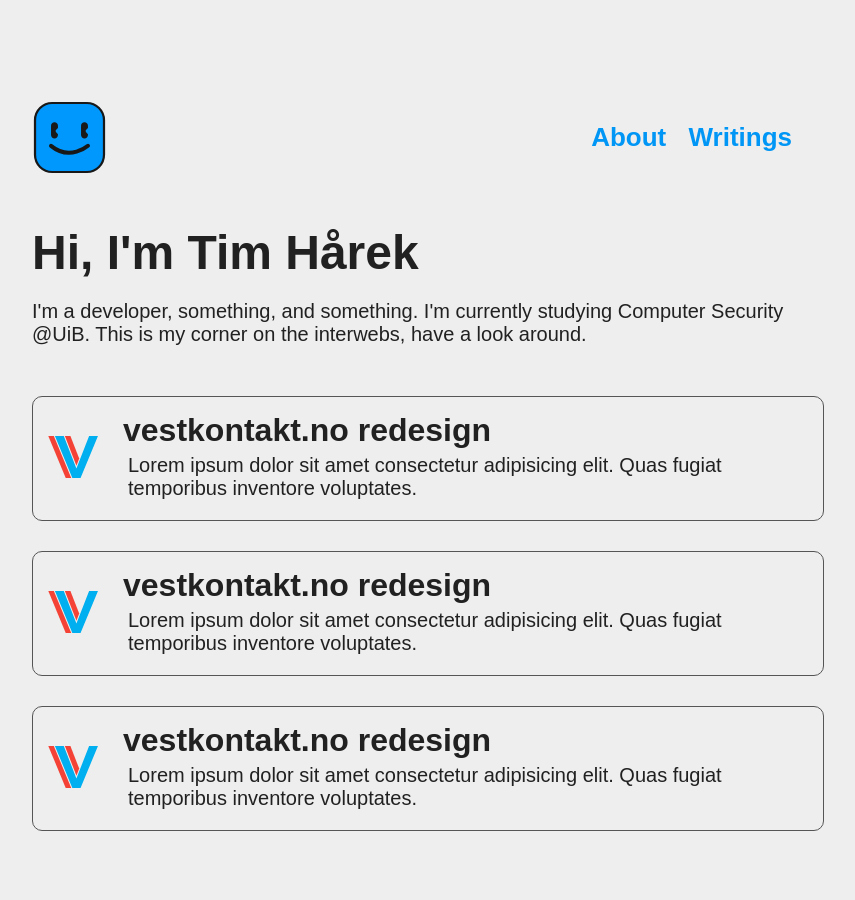
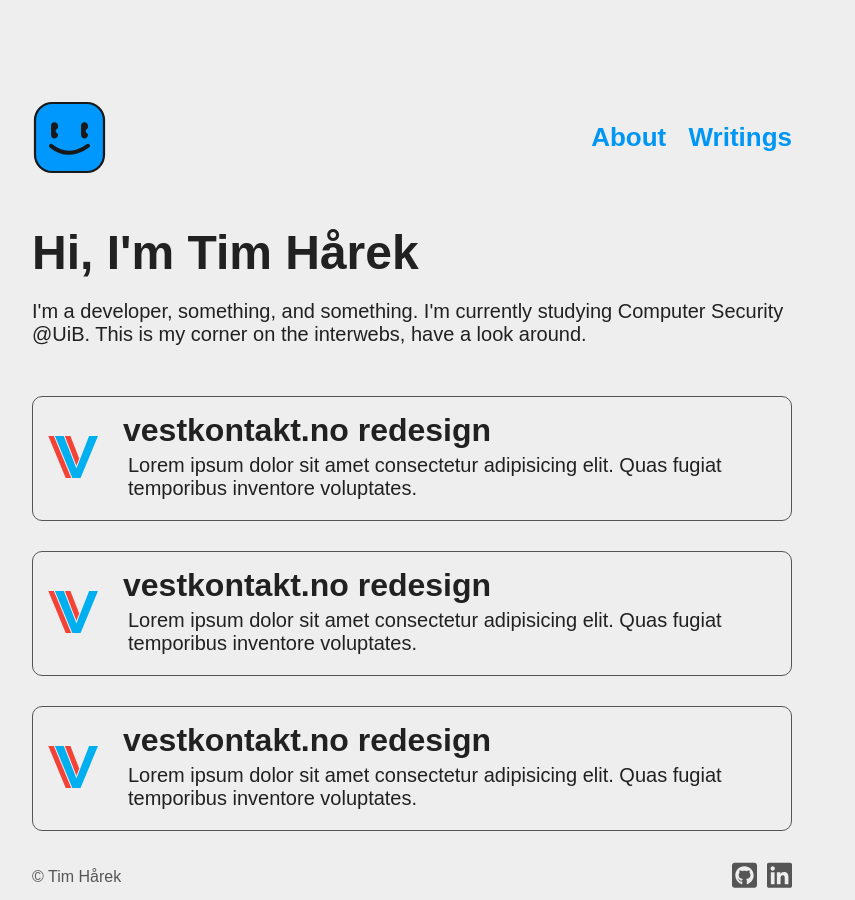
Before and after one commit to timharek/timharek.no, a Jekyll site: the page built from index.html, in a window 1280 px wide. Shown: the whole page, without its empty margins (228-1083 px from the left). Built offline with Jekyll 4.4.1, drawn with Linux system fonts in a browser that asks for light colours; some web fonts are replaced.

Commit message:
Updated footer

```diff
--- a/_includes/footer.html
+++ b/_includes/footer.html
@@ -1,31 +1,27 @@
-<footer class="site-footer h-card">
-  <data class="u-url" href="{{ "/" | relative_url }}"></data>
+<footer>
 
-  <div class="wrapper">
+  <div class="copyright">
+    &copy; {{ site.title }}
+  </div>
 
-    <h2 class="footer-heading">{{ site.title | escape }}</h2>
+  <div class="social">
+    <a href="https://github.com/{{ site.github_username}}" target="_blank">
+      <svg aria-hidden="true" focusable="false" data-prefix="fab" data-icon="github-square"
+        class="svg-inline--fa fa-github-square fa-w-14" role="img" xmlns="http://www.w3.org/2000/svg" viewBox="0 0 448 512">
+        <path class="github"
+          d="M400 32H48C21.5 32 0 53.5 0 80v352c0 26.5 21.5 48 48 48h352c26.5 0 48-21.5 48-48V80c0-26.5-21.5-48-48-48zM277.3 415.7c-8.4 1.5-11.5-3.7-11.5-8 0-5.4.2-33 .2-55.3 0-15.6-5.2-25.5-11.3-30.7 37-4.1 76-9.2 76-73.1 0-18.2-6.5-27.3-17.1-39 1.7-4.3 7.4-22-1.7-45-13.9-4.3-45.7 17.9-45.7 17.9-13.2-3.7-27.5-5.6-41.6-5.6-14.1 0-28.4 1.9-41.6 5.6 0 0-31.8-22.2-45.7-17.9-9.1 22.9-3.5 40.6-1.7 45-10.6 11.7-15.6 20.8-15.6 39 0 63.6 37.3 69 74.3 73.1-4.8 4.3-9.1 11.7-10.6 22.3-9.5 4.3-33.8 11.7-48.3-13.9-9.1-15.8-25.5-17.1-25.5-17.1-16.2-.2-1.1 10.2-1.1 10.2 10.8 5 18.4 24.2 18.4 24.2 9.7 29.7 56.1 19.7 56.1 19.7 0 13.9.2 36.5.2 40.6 0 4.3-3 9.5-11.5 8-66-22.1-112.2-84.9-112.2-158.3 0-91.8 70.2-161.5 162-161.5S388 165.6 388 257.4c.1 73.4-44.7 136.3-110.7 158.3zm-98.1-61.1c-1.9.4-3.7-.4-3.9-1.7-.2-1.5 1.1-2.8 3-3.2 1.9-.2 3.7.6 3.9 1.9.3 1.3-1 2.6-3 3zm-9.5-.9c0 1.3-1.5 2.4-3.5 2.4-2.2.2-3.7-.9-3.7-2.4 0-1.3 1.5-2.4 3.5-2.4 1.9-.2 3.7.9 3.7 2.4zm-13.7-1.1c-.4 1.3-2.4 1.9-4.1 1.3-1.9-.4-3.2-1.9-2.8-3.2.4-1.3 2.4-1.9 4.1-1.5 2 .6 3.3 2.1 2.8 3.4zm-12.3-5.4c-.9 1.1-2.8.9-4.3-.6-1.5-1.3-1.9-3.2-.9-4.1.9-1.1 2.8-.9 4.3.6 1.3 1.3 1.8 3.3.9 4.1zm-9.1-9.1c-.9.6-2.6 0-3.7-1.5s-1.1-3.2 0-3.9c1.1-.9 2.8-.2 3.7 1.3 1.1 1.5 1.1 3.3 0 4.1zm-6.5-9.7c-.9.9-2.4.4-3.5-.6-1.1-1.3-1.3-2.8-.4-3.5.9-.9 2.4-.4 3.5.6 1.1 1.3 1.3 2.8.4 3.5zm-6.7-7.4c-.4.9-1.7 1.1-2.8.4-1.3-.6-1.9-1.7-1.5-2.6.4-.6 1.5-.9 2.8-.4 1.3.7 1.9 1.8 1.5 2.6z">
+        </path>
+      </svg>
+    </a>
 
-    <div class="footer-col-wrapper">
-      <div class="footer-col footer-col-1">
-        <ul class="contact-list">
-          <li class="p-name">
-            {%- if site.author -%}
-              {{ site.author | escape }}
-            {%- else -%}
-              {{ site.title | escape }}
-            {%- endif -%}
-            </li>
-            {%- if site.email -%}
-            <li><a class="u-email" href="mailto:{{ site.email }}">{{ site.email }}</a></li>
-            {%- endif -%}
-        </ul>
-      </div>
-
-      <div class="footer-col footer-col-3">
-        <p>{{- site.description | escape -}}</p>
-      </div>
-    </div>
-
+    <a href="https://linkedin.com/in/{{ site.linkedin_username}}" target="_blank">
+      <svg aria-hidden="true" focusable="false" data-prefix="fab" data-icon="linkedin"
+      class="svg-inline--fa fa-linkedin fa-w-14" role="img" xmlns="http://www.w3.org/2000/svg" viewBox="0 0 448 512">
+        <path class="linkedin"
+        d="M416 32H31.9C14.3 32 0 46.5 0 64.3v383.4C0 465.5 14.3 480 31.9 480H416c17.6 0 32-14.5 32-32.3V64.3c0-17.8-14.4-32.3-32-32.3zM135.4 416H69V202.2h66.5V416zm-33.2-243c-21.3 0-38.5-17.3-38.5-38.5S80.9 96 102.2 96c21.2 0 38.5 17.3 38.5 38.5 0 21.3-17.2 38.5-38.5 38.5zm282.1 243h-66.4V312c0-24.8-.5-56.7-34.5-56.7-34.6 0-39.9 27-39.9 54.9V416h-66.4V202.2h63.7v29.2h.9c8.9-16.8 30.6-34.5 62.9-34.5 67.2 0 79.7 44.3 79.7 101.9V416z">
+        </path>
+      </svg>
+    </a>
   </div>
 
 </footer>
--- a/_layouts/home.html
+++ b/_layouts/home.html
@@ -10,6 +10,7 @@ layout: default
 
         {{ content }}
 
+        {%- include footer.html -%}
     </div>
 
 </div>
--- a/assets/main.scss
+++ b/assets/main.scss
@@ -100,7 +100,7 @@ body {
 				flex-direction: column;
 
 				.project {
-					width: 100%;
+					width: 100% - padding;
 					display: flex;
 					align-items: center;
 					gap: 25px;
@@ -126,6 +126,25 @@ body {
 					&:not(:last-of-type) {
 						margin-bottom: 30px;
 					}
+				}
+			}
+		}
+
+		footer {
+			margin-top: 30px;
+			display: flex;
+			justify-content: space-between;
+			align-items: center;
+			color: $secondary-dark-color;
+			font-size: 16px;
+
+			.social {
+				display: flex;
+				gap: 10px;
+
+				a svg {
+					width: 25px;
+					fill: $secondary-dark-color;
 				}
 			}
 		}
```
